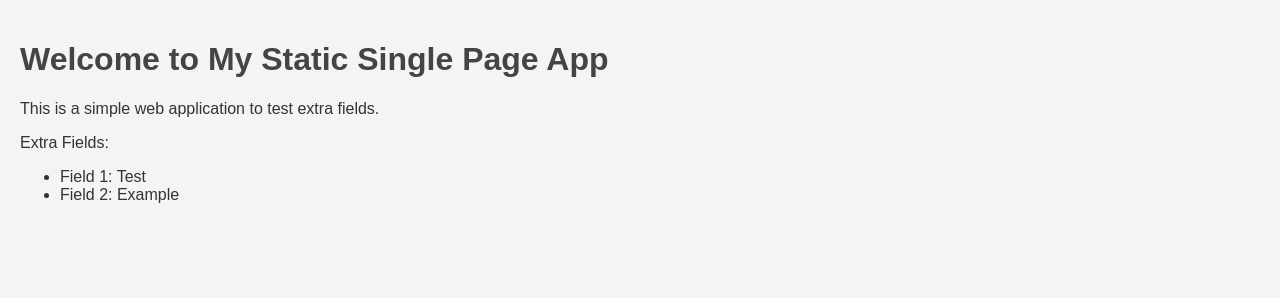
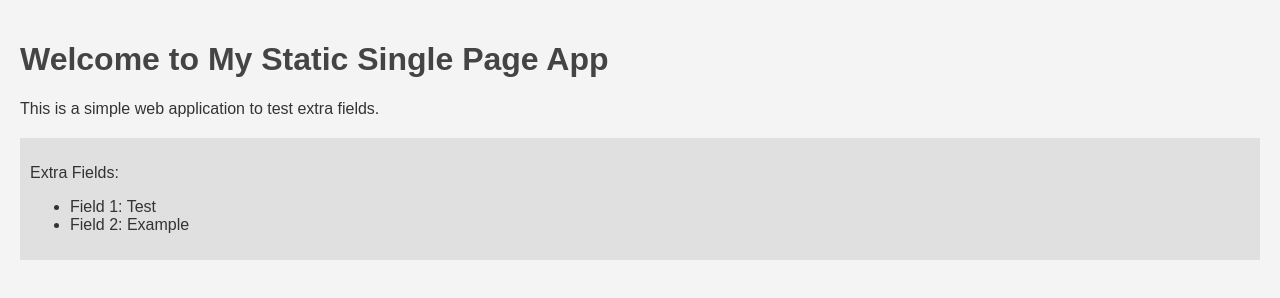
Before and after one commit to 24f2002843/test-extra-fields, a plain HTML site: page index.html in a window 1280 px wide. Drawn offline with Linux system fonts and the light colour scheme.

Commit message:
Update style.css

```diff
--- a/style.css
+++ b/style.css
@@ -9,3 +9,9 @@ body {
 h1 {
     color: #444;
 }
+
+#extra-fields {
+    margin-top: 20px;
+    background-color: #e0e0e0;
+    padding: 10px;
+}
```
